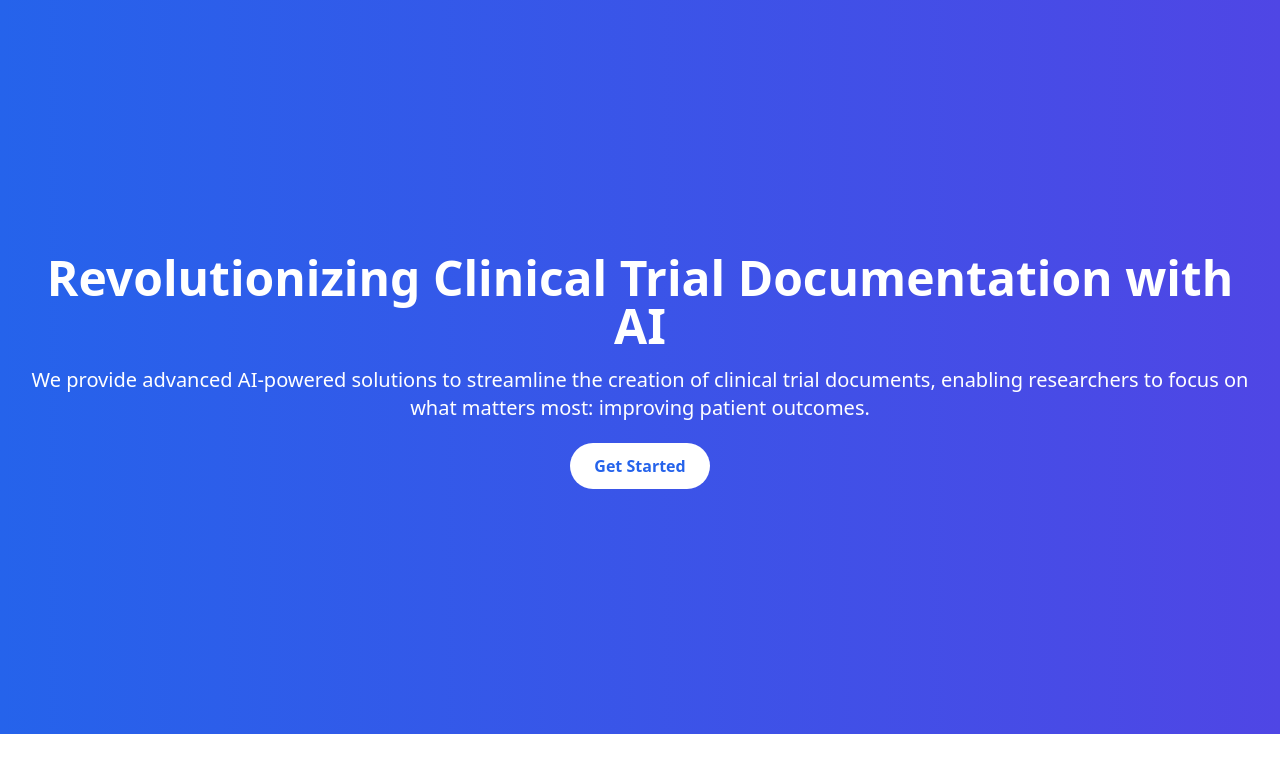
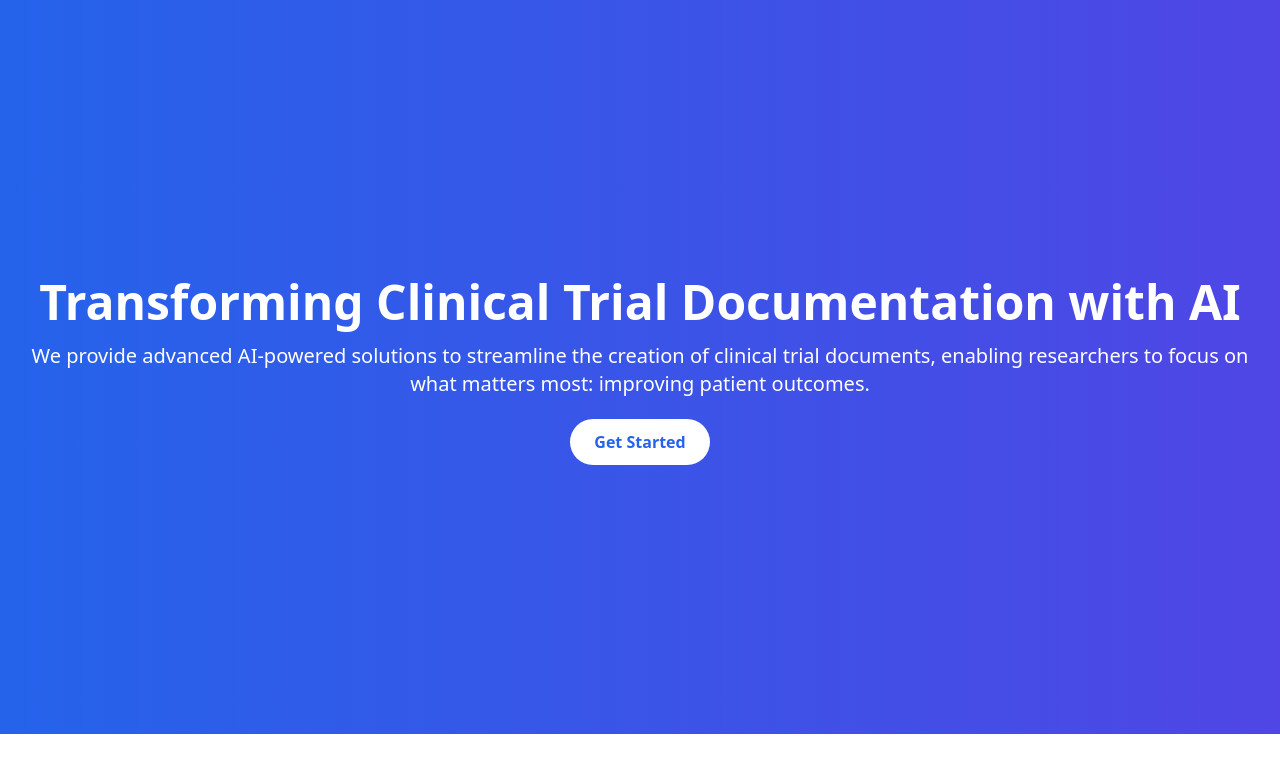
Before and after one commit to sonishsivarajkumar/trialyx.github.io, a plain HTML site: page index.html in a window 1280 px wide. Shown: the part 66-838 px from the top of the page. Drawn offline with nearby package versions, Linux system fonts and the light colour scheme.

Commit message:
Update index.html

```diff
--- a/index.html
+++ b/index.html
@@ -2,7 +2,7 @@
 <html lang="en">
 <head>
     <meta charset="UTF-8">
-    <title>Trialyx Health - Revolutionizing Clinical Trial Documentation with AI</title>
+    <title>Trialyx Health - Transforming Clinical Trial Documentation with AI</title>
     <meta name="description" content="Trialyx Health is transforming clinical trial documentation with AI-powered solutions. Streamline your clinical trials and accelerate medical breakthroughs.">
     <meta name="keywords" content="clinical trials, documentation, AI, healthcare, medical research, clinical trial management, clinical trial documents, clinical trial software, clinical trial platform, clinical trial automation, clinical trial efficiency, clinical trial collaboration, clinical trial innovation, clinical trial technology, clinical trial software solutions, clinical trial document generation, clinical trial document automation, clinical trial document refinement, clinical trial document customization, clinical trial document collaboration, clinical trial document efficiency, clinical trial document innovation, clinical trial document technology, clinical trial document software solutions, generative ai, ai in clinical trials, clinical trial document generation, clinical trial document automation, clinical trial document refinement, clinical trial document customization, clinical trial document collaboration, clinical trial document efficiency, clinical trial document innovation, clinical trial document technology, clinical trial document software solutions">
     <meta name="viewport" content="width=device-width, initial-scale=1.0">
@@ -50,7 +50,7 @@
     <!-- Hero Section -->
     <section id="home" class="bg-gradient-to-r from-blue-600 to-indigo-600 text-white flex items-center justify-center min-h-screen pt-16">
         <div class="container mx-auto px-6 text-center">
-            <h1 class="text-5xl font-bold mb-4">Revolutionizing Clinical Trial Documentation with AI</h1>
+            <h1 class="text-5xl font-bold mb-4">Transforming Clinical Trial Documentation with AI</h1>
             <p class="text-xl mb-8">We provide advanced AI-powered solutions to streamline the creation of clinical trial documents, enabling researchers to focus on what matters most: improving patient outcomes.</p>
             <a href="#contact" class="bg-white text-blue-600 font-bold py-3 px-6 rounded-full hover:bg-gray-100 transition duration-300">Get Started</a>
         </div>
```
